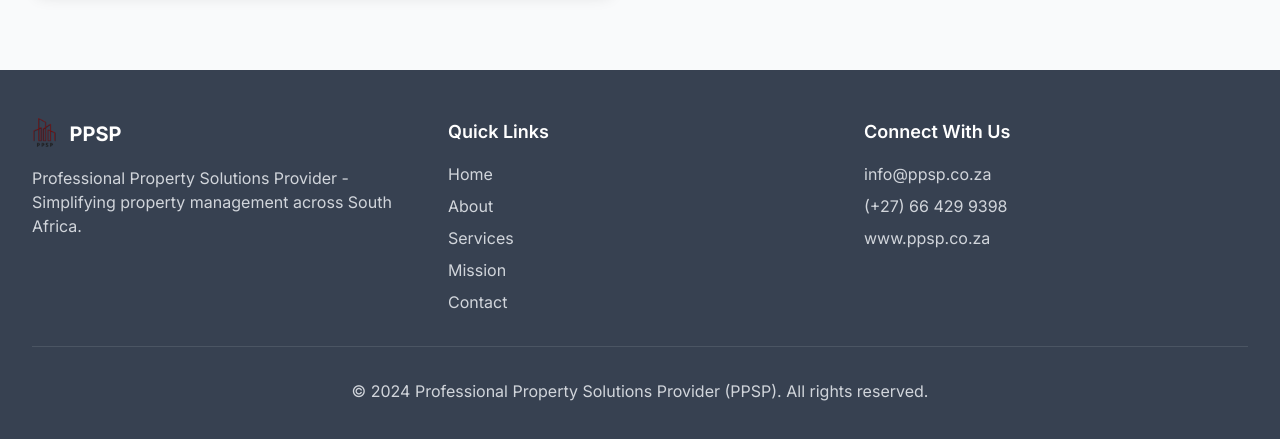
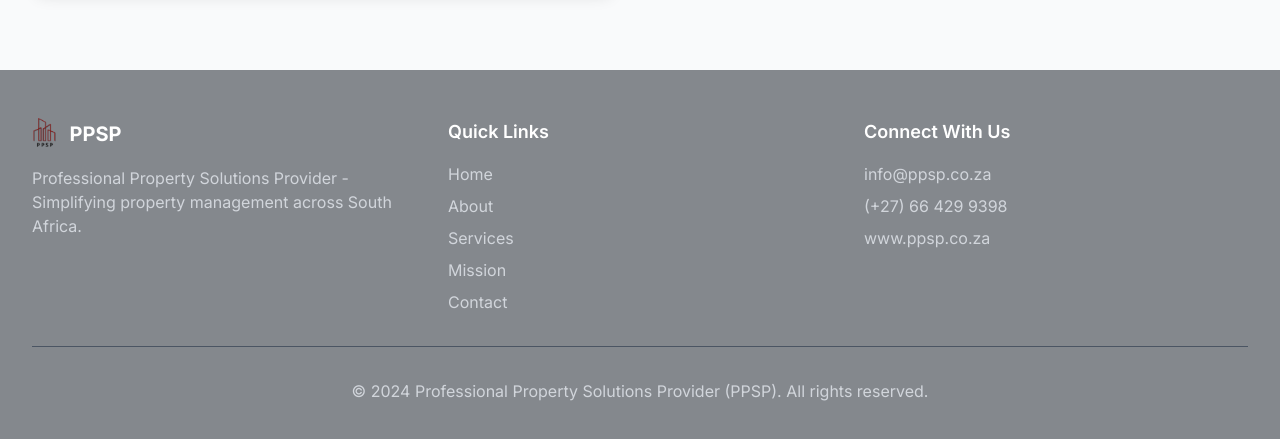
Before and after one commit to JacquiM/PPSP, a plain HTML site: page index.html in a window 1280 px wide. Shown: the part 5119-5558 px from the top of the page. Drawn offline with nearby package versions, Linux system fonts and the light colour scheme; a script that the page names is missing.

Commit message:
Update index.html

```diff
--- a/index.html
+++ b/index.html
@@ -593,7 +593,7 @@
     </section>
 
     <!-- Footer -->
-    <footer class="bg-gray-700 text-white py-12">
+    <footer class="bg-[#84888d] text-white py-12">
         <div class="max-w-7xl mx-auto px-4 sm:px-6 lg:px-8">
             <div class="grid grid-cols-1 md:grid-cols-3 gap-8">
                 <div class="space-y-4">
```
